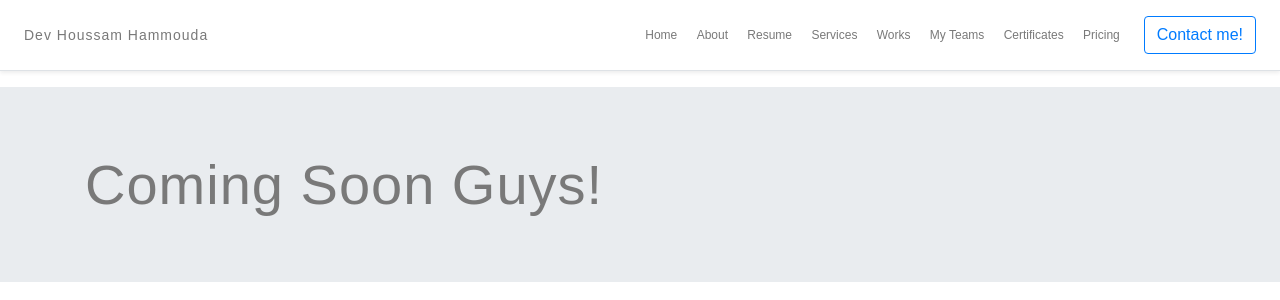
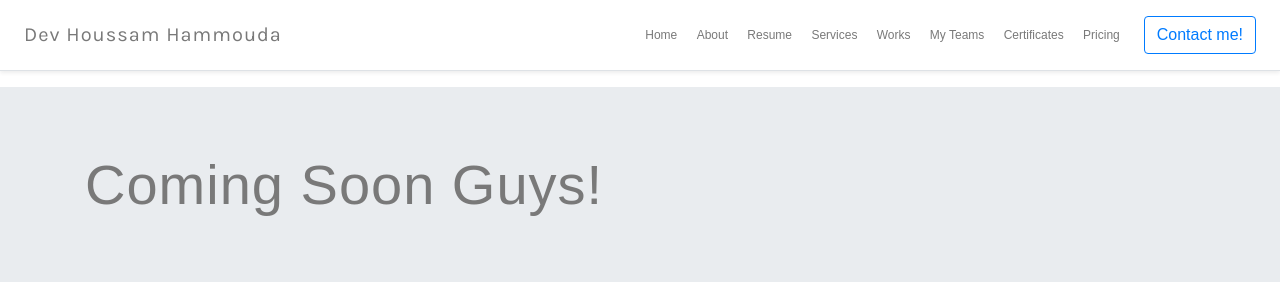
Before and after one commit to om-theme4all/om-theme4all.github.io, a PHP site: page / in a window 1280 px wide. Shown: the top 300 px of the page. Run offline with PHP 8.4, Linux system fonts and the light colour scheme.

Commit message:
Update style.css

```diff
--- a/css/style.css
+++ b/css/style.css
@@ -4,7 +4,7 @@ Author       : Houssam Hammouda
 Template Name: om-theme4all - om-theme4all.github.io
 * ----------------------------------------------------
 */
-
+@import url('https://fonts.googleapis.com/css?family=Karla:400,700');
 /*=================================*/
 /*  01.Common Styles
 /*=================================*/
@@ -47,29 +47,15 @@ a, a:hover, a:focus  {
     color: inherit;
 }
 
-h1 {
-    font-size: 35px;
+h1,h2,h3,h4,h5,h6 {
+	position:relative;
+	font-weight:normal;
+	background:none;
+	margin:0px;
+	line-height:1.6em;
+	font-family: 'Karla', sans-serif;
 }
 
-h2 {
-    font-size: 32px;
-}
-
-h3 {
-    font-size: 20px;
-}
-
-h4 {
-    font-size: 21px;
-}
-
-h5 {
-    font-size: 14px;
-}
-
-h6 {
-    font-size: 14px;
-}
 
 p {
     font-size: 16px;
```
